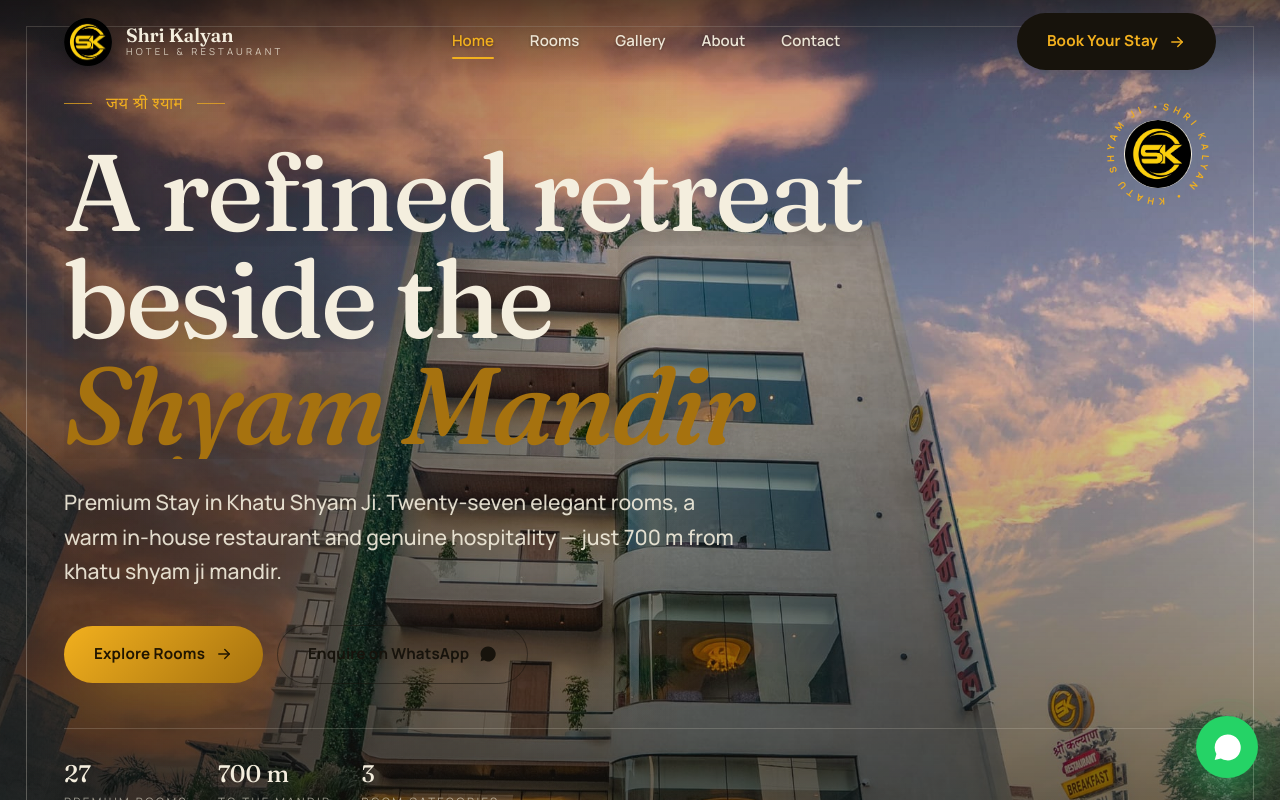
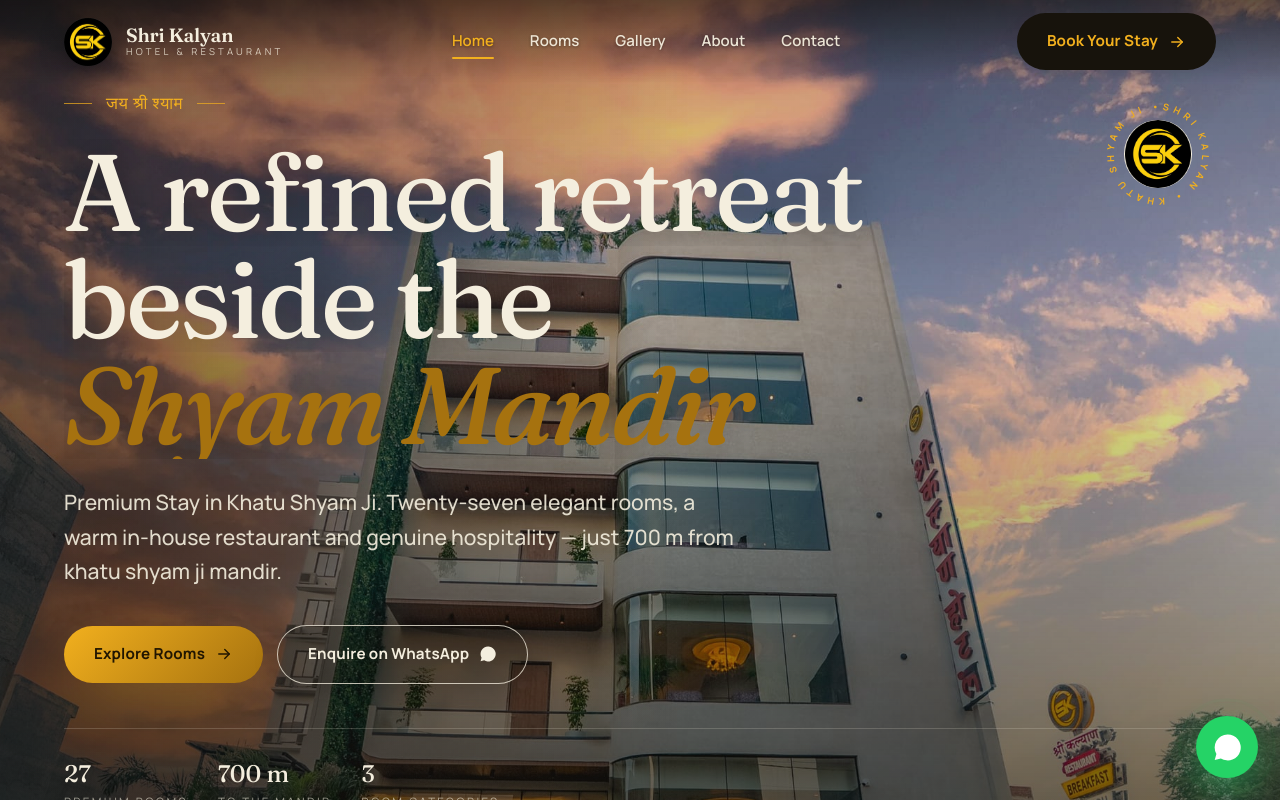
Before and after one commit to shyamskthakur4-sudo/skhotel, a React (Vite) app: page / in a window 1280 px wide. Shown: the top 800 px of the page. Built offline with nearby package versions, Linux system fonts and the light colour scheme; a web font is replaced by a local one.

Commit message:
Fix home hero border and WhatsApp enquiry button visibility

```diff
--- a/src/styles/pages.css
+++ b/src/styles/pages.css
@@ -13,8 +13,8 @@
     linear-gradient(180deg, rgba(15,12,8,0.3) 0%, rgba(15,12,8,0.06) 34%, rgba(15,12,8,0.6) 84%, var(--paper) 100%),
     linear-gradient(90deg, rgba(15,12,8,0.55), transparent 54%);
 }
-/* thin inset gold frame */
-.hero__frame { position: absolute; inset: clamp(16px,2vw,30px); z-index: 2; border: 1px solid rgba(244,238,222,0.28); pointer-events: none; }
+/* Hero frame removed for a cleaner landing page. */
+.hero__frame { display: none; }
 .hero__content { position: relative; z-index: 3; color: var(--text-invert); padding-bottom: clamp(60px, 9vw, 120px); width: 100%; }
 .hero__kicker { display: inline-flex; align-items: center; gap: 14px; font-family: var(--font-deva); font-size: 1.05rem; color: var(--gold-bright); letter-spacing: 0.04em; margin-bottom: 22px; }
 .hero__kicker::before, .hero__kicker::after { content: ''; width: 28px; height: 1px; background: var(--gold-bright); opacity: 0.7; }
@@ -22,6 +22,18 @@
 .hero__title .line { display: block; overflow: hidden; }
 .hero__lead { max-width: 52ch; color: rgba(244,238,222,0.9); margin-bottom: 36px; }
 .hero__actions { display: flex; flex-wrap: wrap; gap: 14px; align-items: center; }
+.hero__actions .btn--ghost {
+  border-color: rgba(244,238,222,0.78);
+  color: var(--text-invert);
+  background: rgba(15,12,8,0.18);
+  box-shadow: 0 8px 24px rgba(0,0,0,0.18);
+  white-space: nowrap;
+}
+.hero__actions .btn--ghost:hover {
+  background: rgba(244,238,222,0.96);
+  color: var(--ink);
+  border-color: rgba(244,238,222,0.96);
+}
 .hero__meta { display: flex; flex-wrap: wrap; gap: 30px; margin-top: 44px; padding-top: 26px; border-top: 1px solid rgba(244,238,222,0.18); }
 .hero__meta div span { display: block; font-size: 0.72rem; letter-spacing: 0.2em; text-transform: uppercase; color: rgba(244,238,222,0.6); }
 .hero__meta div b { font-family: var(--font-display); font-size: 1.5rem; font-weight: 440; }
```
